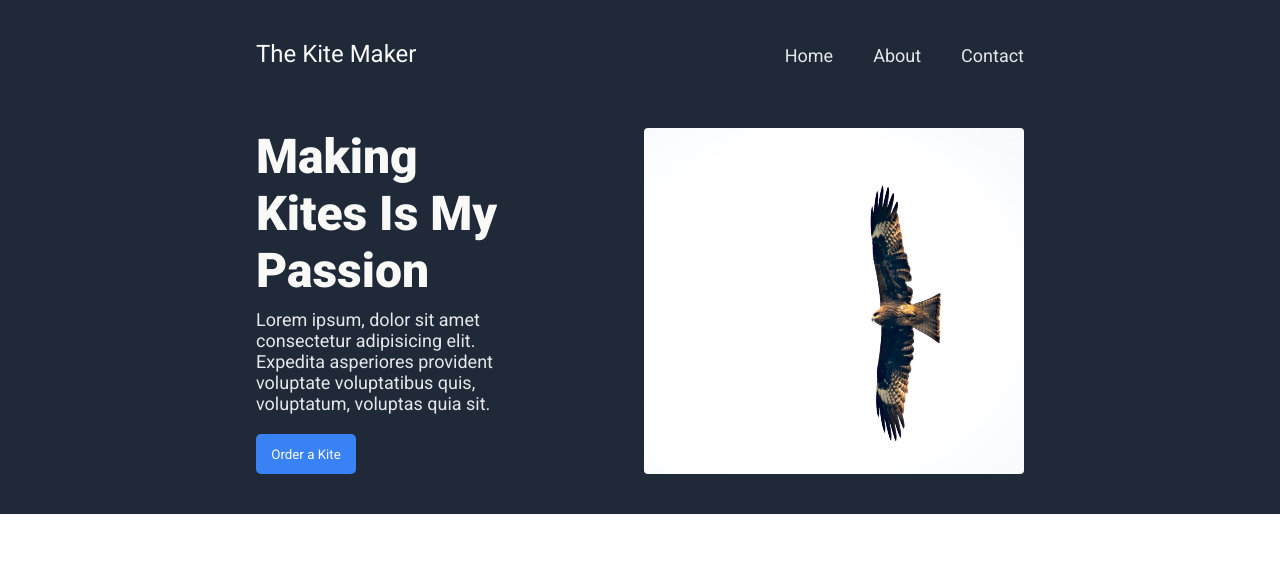
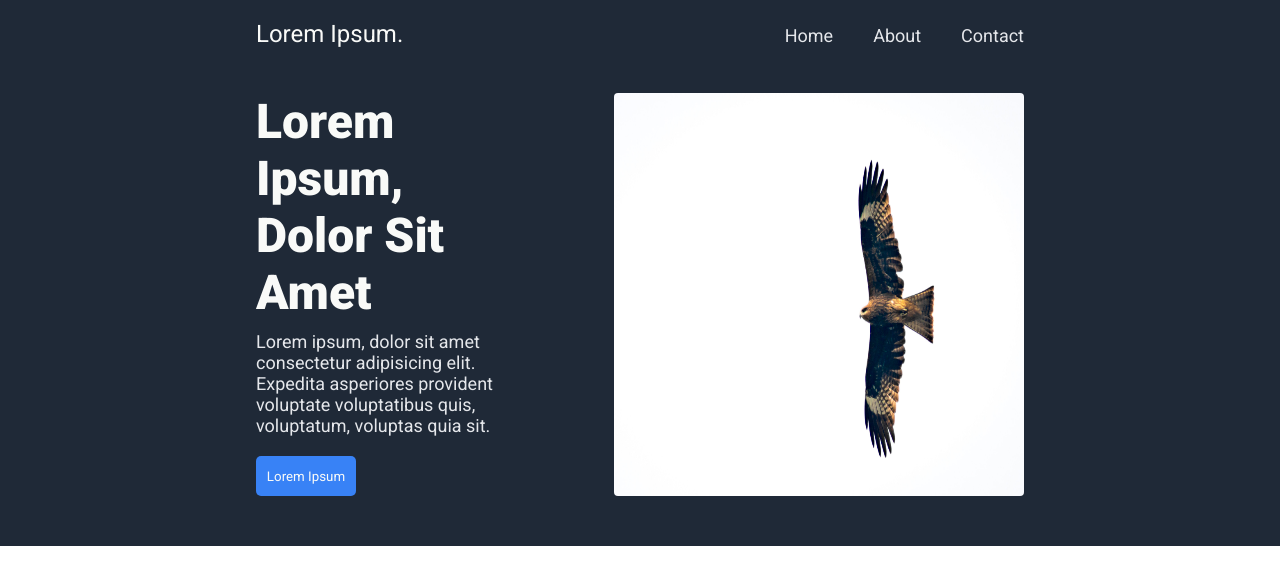
Before and after one commit to giannisvoz/landing-page, a plain HTML site: page index.html in a window 1280 px wide. Drawn offline with Linux system fonts and the light colour scheme.

Commit message:
Minor layout changes

```diff
--- a/index.html
+++ b/index.html
@@ -2,7 +2,7 @@
 <html lang="en">
 <head>
   <meta charset="UTF-8">
-  <title>Professional Kite Maker</title>
+  <title>Lorem Ipsum</title>
   <link rel="preconnect" href="https://fonts.googleapis.com">
   <link rel="preconnect" href="https://fonts.gstatic.com" crossorigin>
   <link href="https://fonts.googleapis.com/css2?family=Roboto:ital,wght@0,400;0,700;0,900;1,100&display=swap" rel="stylesheet">
@@ -13,16 +13,16 @@
     <section>
     <div class="hero-section">
       <ul class="nav-bar">
-          <li class="logo"><a href="#">The Kite Maker</a></li>
+          <li class="logo"><a href="#">Lorem Ipsum.</a></li>
           <li class="links"><a href="#">Home</a></li>
           <li class="links"><a href="#">About</a></li>
           <li class="links"><a href="#">Contact</a></li>
       </ul>
       <article>
         <div class="hero-text-and-cta">
-          <h1>Making Kites Is My Passion</h1>
+          <h1>Lorem Ipsum, Dolor Sit Amet</h1>
           <p>Lorem ipsum, dolor sit amet consectetur adipisicing elit. Expedita asperiores provident voluptate voluptatibus quis, voluptatum, voluptas quia sit.</p>
-          <button>Order a Kite</button>
+          <button>Lorem Ipsum</button>
       </div>
         <img src="./img/kite.jpeg" alt="An image of a kite on a blue sky">
       </article>
--- a/styles.css
+++ b/styles.css
@@ -17,14 +17,14 @@ section {
 .hero-section {
   width: 60vw;
   margin: 0 auto;
-  margin-bottom: 40px;
+  margin-bottom: 50px;
 }
 
 .nav-bar {
   display: flex;
   width: 100%;
-  margin-top: 40px;
-  margin-bottom: 60px;
+  margin-top: 20px;
+  margin-bottom: 45px;
 }
 
 a {
@@ -61,7 +61,7 @@ article {
   display: flex;
   flex-direction: column;
   justify-content: center;
-  margin-right: 140px;
+  margin-right: 120px;
 }
 
 h1 {
@@ -87,6 +87,6 @@ button {
 }
 
 img {
-  width: 380px;
+  width: 410px;
   border-radius: 4px;
 }
```
Also changed, not shown: img/01.png (added), img/02.png (added).
